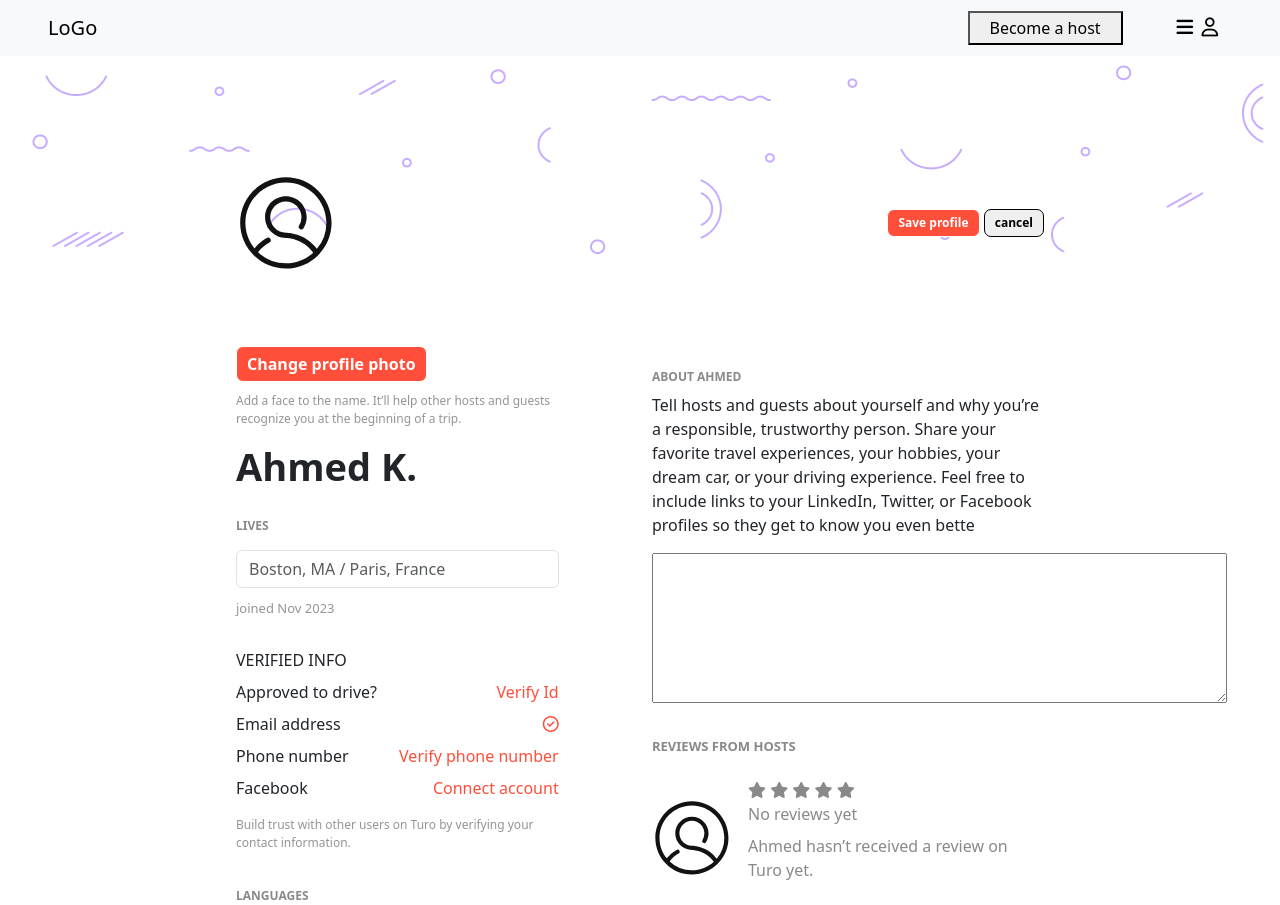
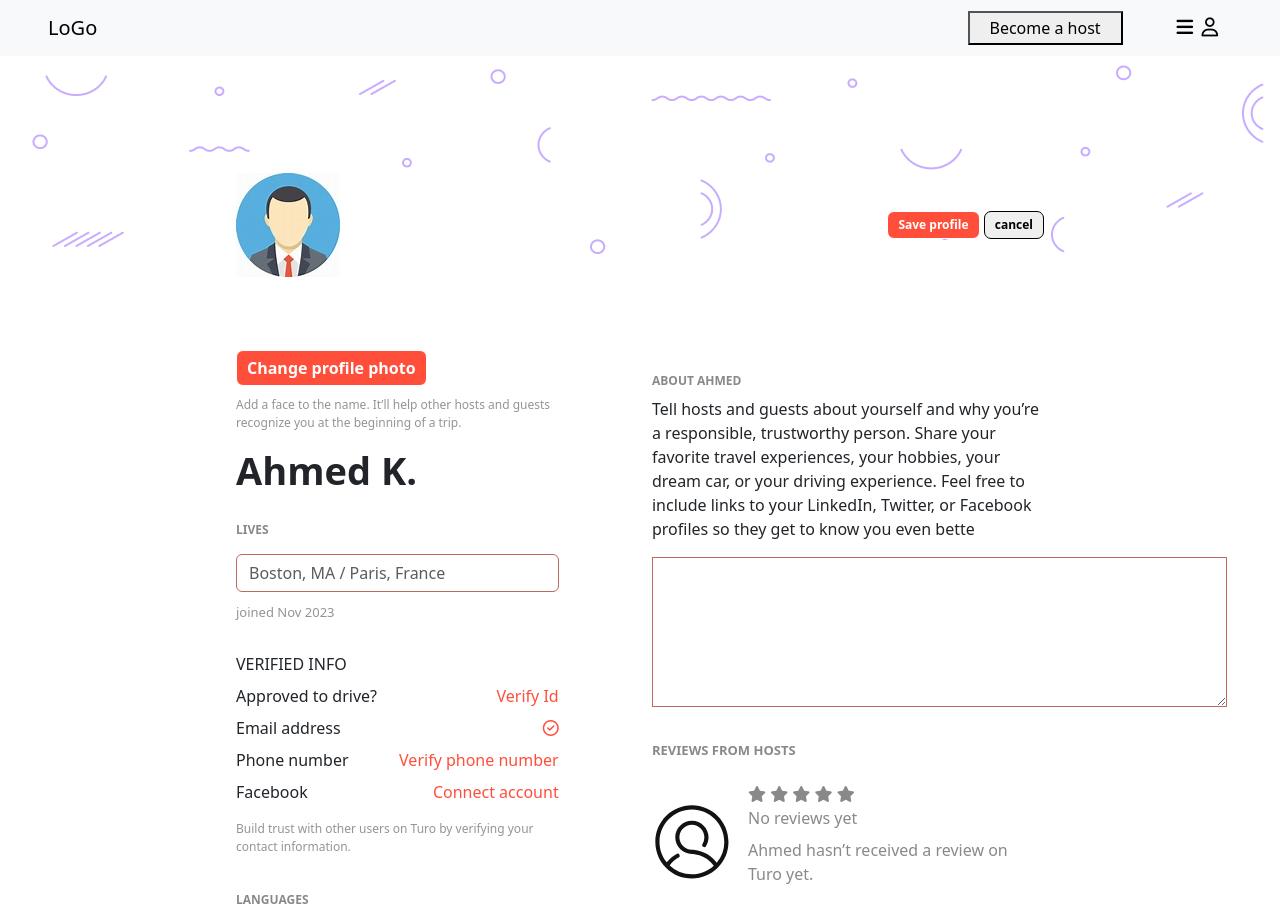
Before and after one commit to AhmedkhaledSobhi/Rent-care, a plain HTML site: page edit.html in a window 1280 px wide. Shown: the top 905 px of the page. Drawn offline with Linux system fonts and the light colour scheme.

Commit message:
updata foucus input

```diff
--- a/assets/scss/_variable.scss
+++ b/assets/scss/_variable.scss
@@ -24,6 +24,12 @@ $gridenColor :-webkit-linear-gradient(45deg ,#be685e , #ff5805) ;
 $totle-items-w:96;
 $totle-items-m:76;
 
+input ,textarea{
+    border-color: #be685e !important;
+    &:focus {
+        box-shadow: 0 0 0 0.25rem #fe7667a8 !important;
+    }
+}
 
 %btn{
     width: 100%;
--- a/edit.html
+++ b/edit.html
@@ -135,13 +135,9 @@
             <div class="bg-banner" style="background-image: url(assets/img/banner-bg6ca604dee6032faf4f91.png);">
                 <div class="container cont-edit pt-5 ">
                     <div class=" title-img ">
-                        <svg width="100px" height="100px" viewBox="0 0 48 48" fill="none" xmlns="http://www.w3.org/2000/svg"
-                            class="css-r1jwv3" role="img" version="1.1">
-                            <path fill-rule="evenodd" clip-rule="evenodd"
-                                d="M10.597 38.062a19.369 19.369 0 0 0 13.342 5.314c5.057 0 9.67-1.941 13.13-5.118-4.804-7.005-12.779-7.09-13.127-7.09-5.514 0-9.997-4.484-9.997-9.993 0-5.51 4.483-9.994 9.994-9.994 5.51 0 9.994 4.483 9.994 9.994 0 1.89-.53 3.73-1.533 5.321a1.25 1.25 0 1 1-2.115-1.334 7.473 7.473 0 0 0 1.148-3.987c0-4.132-3.362-7.494-7.494-7.494s-7.494 3.362-7.494 7.494c0 4.131 3.362 7.493 7.494 7.493h.013c.54 0 9.34.124 14.879 7.75a19.351 19.351 0 0 0 4.545-12.48C43.377 13.22 34.659 4.5 23.94 4.5 13.219 4.5 4.5 13.22 4.5 23.938c0 4.643 1.637 8.911 4.363 12.258 1.79-2.386 4.128-4.028 5.886-5.03a1.25 1.25 0 1 1 1.238 2.171c-1.633.93-3.83 2.482-5.39 4.725Zm29.079 1.146a1.245 1.245 0 0 1-.225.228c-3.973 3.977-9.46 6.44-15.512 6.44C11.84 45.876 2 36.035 2 23.938 2 11.842 11.841 2 23.94 2c12.096 0 21.938 9.842 21.938 21.938 0 5.93-2.365 11.317-6.201 15.27Z"
-                                fill="#121214">
-                            </path>
-                        </svg>
+                        <div class="rounded-circle bg-danger" style="width: 10%; height: 50%;">
+                            <img src="assets/img/th.jpeg" alt="">
+                        </div>
 
                         <div>
                             <button>Save profile</button>
```
Also changed, not shown: assets/css/style.css, 1 other file.
